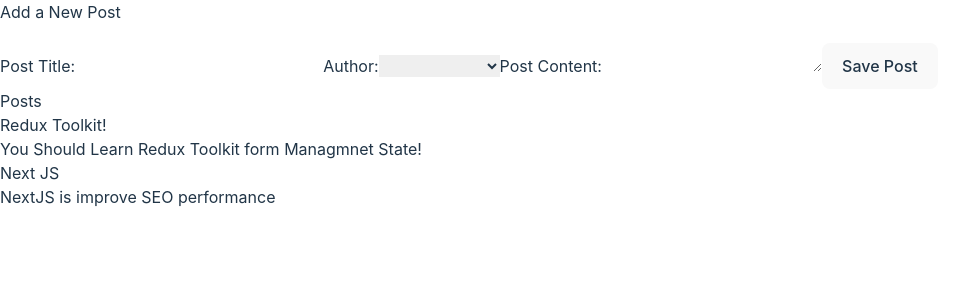
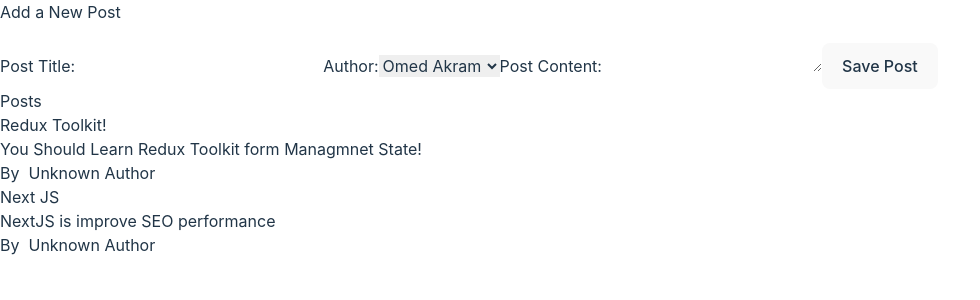
Before and after one commit to Omed0/Redux_Toolkit_template, a React app in the folder client/: page / in a window 1280 px wide. Shown: the top 300 px of the page, without its empty margins (0-980 px from the left). Built offline with nearby package versions, Linux system fonts and the light colour scheme; the HTML template or start-up script is replaced by a standard one.

Commit message:
add PostAuthor

```diff
--- a/client/src/features/posts/addPostForm.jsx
+++ b/client/src/features/posts/addPostForm.jsx
@@ -17,6 +17,7 @@
 
     const handleChange = (e) => {
         const { name, value } = e.target
+        console.log(postData)
         setPostData({
             ...postData,
             [name]: value
@@ -53,8 +54,7 @@
                     value={postData.title}
                 />
                 <label htmlFor="postAuther">Author:</label>
-                <select value={postData.userId} name="userId" id="postAuther" onChange={handleChange} >
-                    <option value=""></option>
+                <select className="border-2 border-white rounded-md p-2" value={postData.userId} name="userId" id="postAuther" onChange={handleChange} >
                     {usersOptions}
                 </select>
 
--- /dev/null
+++ b/client/src/features/posts/postAuther.jsx
@@ -0,0 +1,15 @@
+import { useSelector } from 'react-redux'
+import { selectAllUsers } from '../users/usersSlice'
+
+
+export default function PostAuther(userId) {
+    const users = useSelector(selectAllUsers)
+
+    const author = users.find(user => user.id === userId)
+
+    return (
+        <span className='text-base font-mono'>By &nbsp;
+            <span className='text-lg text-gray-500'>{author ? author.name : 'Unknown Author'}</span>
+        </span>
+    )
+}
--- a/client/src/features/posts/postsList.jsx
+++ b/client/src/features/posts/postsList.jsx
@@ -1,5 +1,6 @@
 import { useSelector } from "react-redux";
 import { selectAllPosts } from "./postsSlice";
+import PostAuther from "./postAuther";
 
 
 export default function postsList() {
@@ -8,6 +9,9 @@
         <article key={post.id} className="border-2 min-w-xs max-w-md p-4 shadow shadow-slate-300">
             <h3 className="text-2xl font-semibold mb-2">{post.title}</h3>
             <p>{post.content.substring(0, 100)}</p>
+            <p className="mt-6">
+                <PostAuther userId={post.userId} />
+            </p>
         </article>
     ))
 
--- a/client/src/features/users/usersSlice.js
+++ b/client/src/features/users/usersSlice.js
@@ -2,7 +2,7 @@
 
 const initialState = [
     { id: "1", name: "Omed Akram" },
-    { id: "2", name: "Mira Cop" },
+    { id: "2", name: "Mira Gap" },
     { id: "3", name: "Qala Guzhula" },
 ]
 
```
